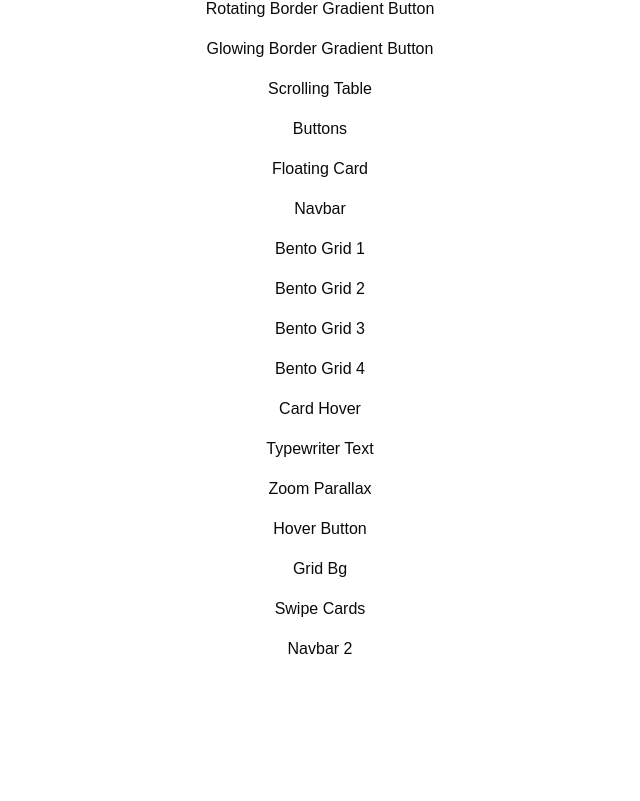
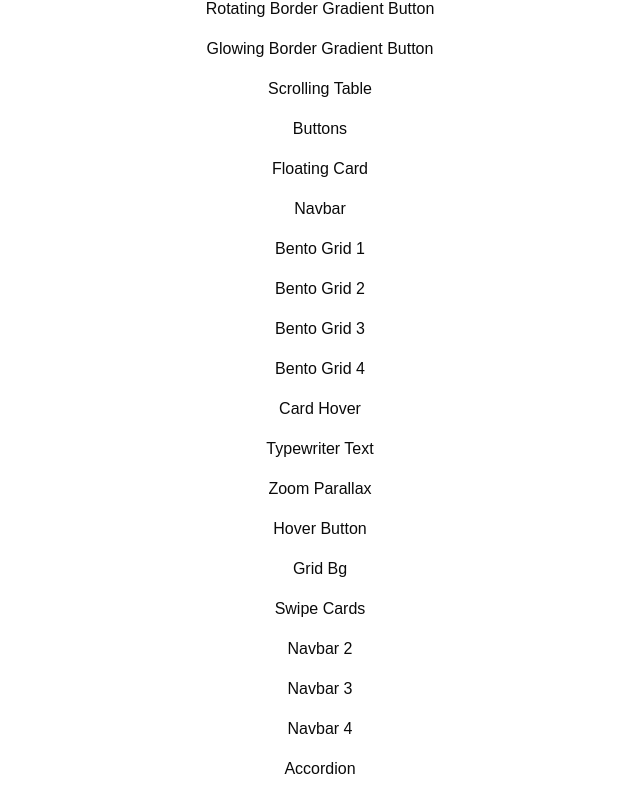
Before and after one commit to Ayusht0mar/components, a Next.js app: page / in a window 1280 px wide. Shown: the part 379-1180 px from the top of the page, without its empty margins (320-960 px from the left). Before the commit the page ends 1060 px from the top, so only its background shows below. Built offline with nearby package versions, Linux system fonts and the light colour scheme.

Commit message:
Accordion and Navbar added

```diff
--- a/src/app/page.tsx
+++ b/src/app/page.tsx
@@ -120,6 +120,21 @@ export default function Home() {
           >
             Navbar 2
           </Link>
+          <Link
+            href="/navbar3/"
+          >
+            Navbar 3
+          </Link>
+          <Link
+            href="/navbar4/"
+          >
+            Navbar 4
+          </Link>
+          <Link
+            href="/accordion/"
+          >
+            Accordion
+          </Link>
       </div>
     </div>
   );
```
